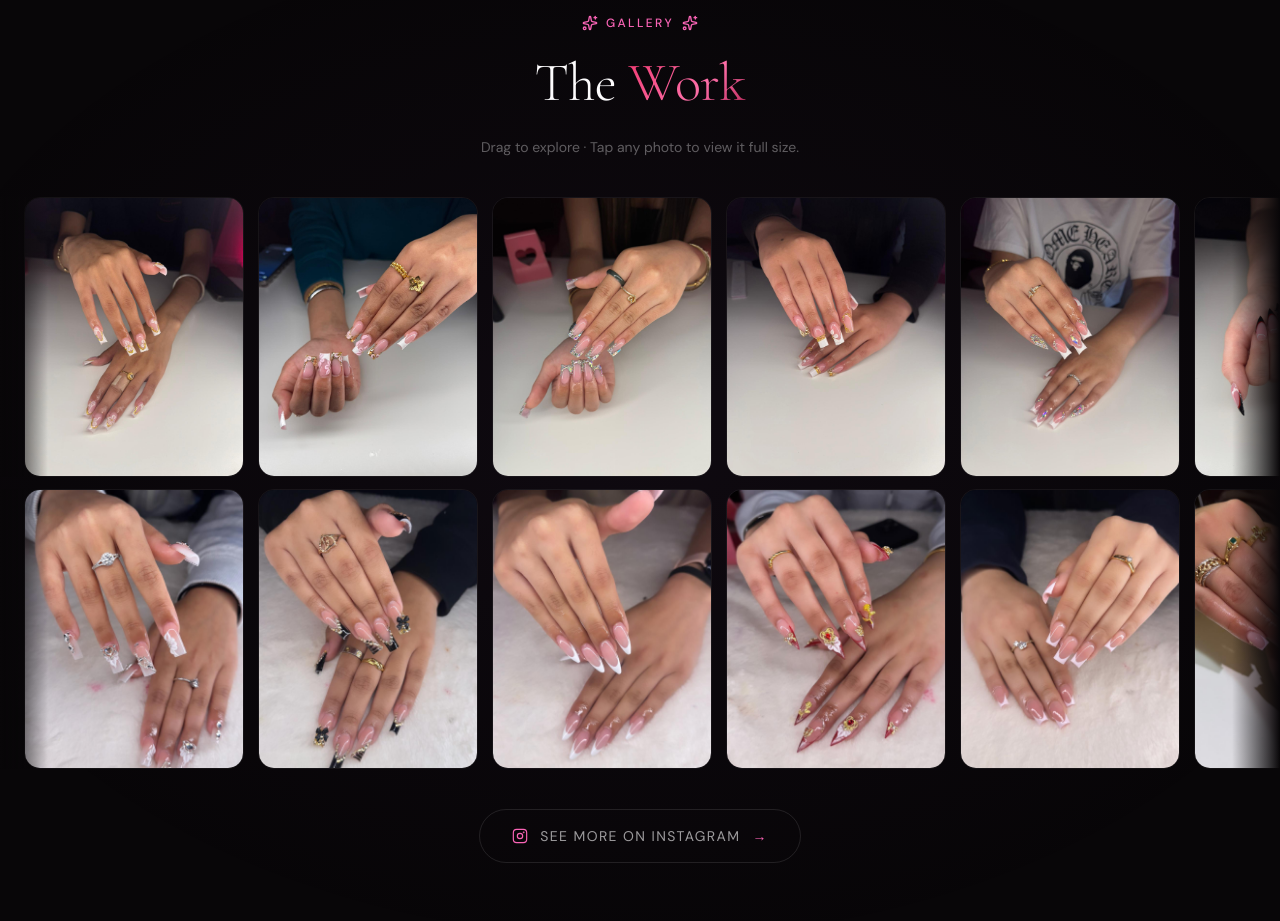
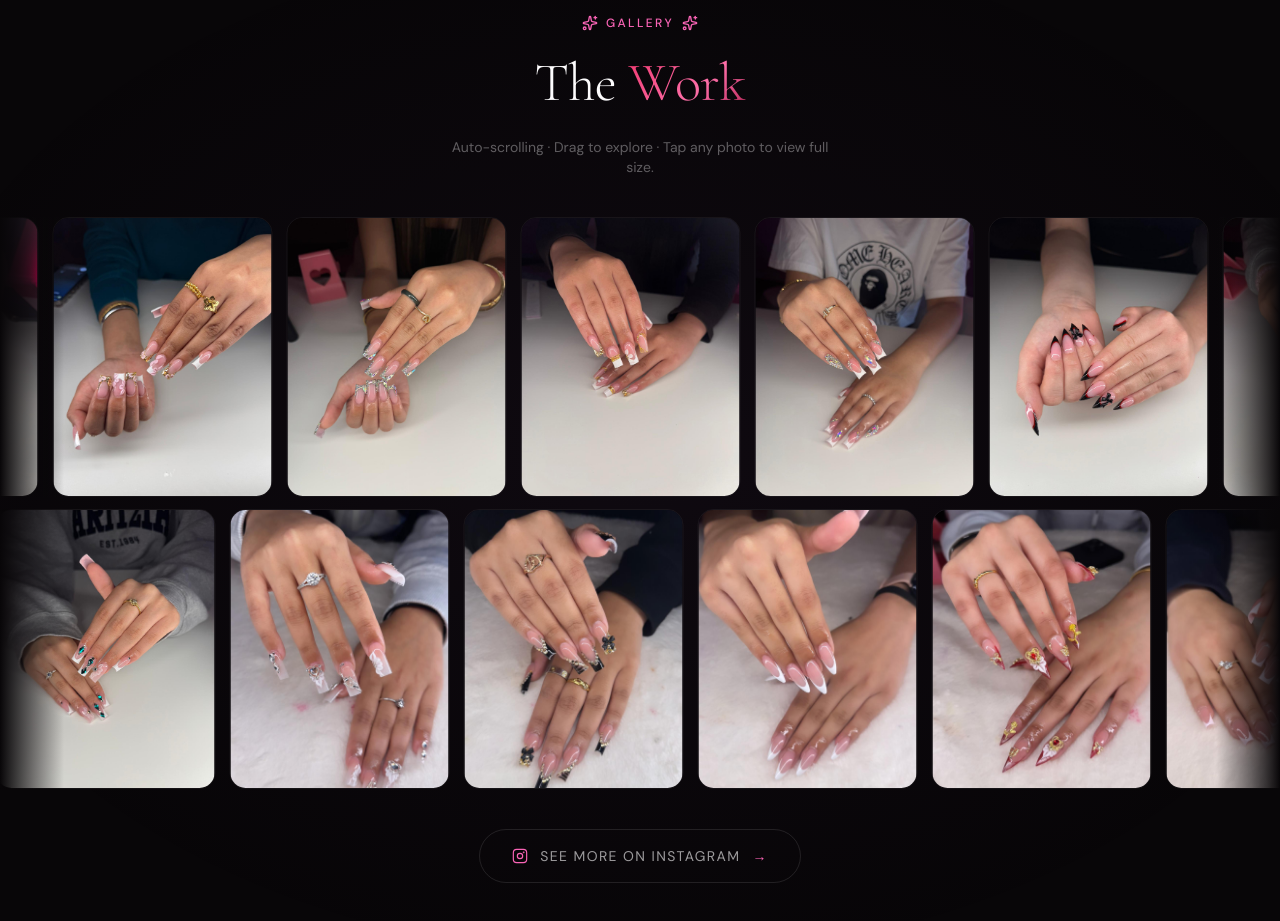
Before and after one commit to Harsh-0214/GlammedByDT, a Next.js app: page / in a window 1280 px wide. Shown: the part 2960-3881 px from the top of the page. Built offline with nearby package versions, Linux system fonts and the light colour scheme.

Commit message:
Add auto-scrolling infinite loop to gallery carousels
Co-Authored-By: Claude Sonnet 4.6 <noreply@anthropic.com>
Claude-Session: https://claude.ai/code/session_01975hamfxQCn3MYteLCXbHm

```diff
--- a/src/components/Gallery.tsx
+++ b/src/components/Gallery.tsx
@@ -1,7 +1,7 @@
 "use client";
 
-import { useRef, useState, useCallback, useEffect } from "react";
-import { motion, useInView, useMotionValue, useSpring, animate } from "framer-motion";
+import { useRef, useState, useEffect, useCallback, useMemo } from "react";
+import { motion, useInView, useMotionValue } from "framer-motion";
 import { Sparkles, X, ChevronLeft, ChevronRight } from "lucide-react";
 import Image from "next/image";
 import InstagramIcon from "@/components/InstagramIcon";
@@ -15,6 +15,7 @@ const row1 = ALL_PHOTOS.slice(0, 29);
 const row2 = ALL_PHOTOS.slice(29, 57);
 
 const CARD_GAP = 14;
+const SPEED = 0.5; // px per frame
 
 function useCardSize() {
   const [size, setSize] = useState({ w: 220, h: 280 });
@@ -64,7 +65,6 @@ function Lightbox({
       className="fixed inset-0 z-50 flex items-center justify-center bg-black/90 backdrop-blur-sm"
       onClick={onClose}
     >
-      {/* Close */}
       <button
         className="absolute top-4 right-4 z-10 p-2 rounded-full bg-white/10 hover:bg-white/20 transition-colors text-white"
         onClick={onClose}
@@ -73,7 +73,6 @@ function Lightbox({
         <X className="w-5 h-5" />
       </button>
 
-      {/* Prev */}
       <button
         className="absolute left-3 sm:left-6 z-10 p-2 rounded-full bg-white/10 hover:bg-white/20 transition-colors text-white"
         onClick={(e) => { e.stopPropagation(); onPrev(); }}
@@ -82,7 +81,6 @@ function Lightbox({
         <ChevronLeft className="w-6 h-6" />
       </button>
 
-      {/* Image */}
       <motion.div
         key={index}
         initial={{ opacity: 0, scale: 0.95 }}
@@ -101,12 +99,10 @@ function Lightbox({
         />
       </motion.div>
 
-      {/* Counter */}
       <div className="absolute bottom-4 left-1/2 -translate-x-1/2 text-white/40 text-xs tracking-widest">
         {index + 1} / {photos.length}
       </div>
 
-      {/* Next */}
       <button
         className="absolute right-3 sm:right-6 z-10 p-2 rounded-full bg-white/10 hover:bg-white/20 transition-colors text-white"
         onClick={(e) => { e.stopPropagation(); onNext(); }}
@@ -124,6 +120,7 @@ function CarouselRow({
   rowOffset = 0,
   cardW,
   cardH,
+  scrollDirection,
   onCardClick,
 }: {
   items: typeof ALL_PHOTOS;
@@ -131,59 +128,90 @@ function CarouselRow({
   rowOffset?: number;
   cardW: number;
   cardH: number;
-  onCardClick: (id: number) => void;
+  scrollDirection: 1 | -1;
+  onCardClick: (globalIndex: number) => void;
 }) {
-  const trackRef = useRef<HTMLDivElement>(null);
   const x = useMotionValue(0);
-  const springX = useSpring(x, { stiffness: 380, damping: 38 });
+  const xRef = useRef(0);
+  const isDraggingRef = useRef(false);
   const [isDragging, setIsDragging] = useState(false);
-  const dragStartX = useRef(0);
+  const pointerDownX = useRef(0);
 
-  const getConstraints = useCallback(() => {
-    if (!trackRef.current) return { left: 0, right: 0 };
-    const totalWidth = items.length * (cardW + CARD_GAP) - CARD_GAP;
-    const visibleWidth = trackRef.current.offsetWidth;
-    return { left: -(totalWidth - visibleWidth), right: 0 };
-  }, [items.length, cardW]);
+  // Duplicate for seamless loop
+  const loopedItems = useMemo(() => [...items, ...items, ...items], [items]);
+  const singleWidth = useMemo(
+    () => items.length * (cardW + CARD_GAP),
+    [items.length, cardW]
+  );
+
+  // Start in the middle copy so both directions have room
+  useEffect(() => {
+    xRef.current = -singleWidth;
+    x.set(-singleWidth);
+  }, [singleWidth, x]);
+
+  // Auto-scroll RAF loop
+  useEffect(() => {
+    let rafId: number;
+    function tick() {
+      if (!isDraggingRef.current) {
+        xRef.current += scrollDirection * SPEED;
+        // Wrap: keep position within the middle copy
+        if (xRef.current < -singleWidth * 2) xRef.current += singleWidth;
+        if (xRef.current > 0) xRef.current -= singleWidth;
+        x.set(xRef.current);
+      }
+      rafId = requestAnimationFrame(tick);
+    }
+    rafId = requestAnimationFrame(tick);
+    return () => cancelAnimationFrame(rafId);
+  }, [x, singleWidth, scrollDirection]);
 
   return (
     <div
-      ref={trackRef}
       className="relative overflow-hidden cursor-grab active:cursor-grabbing"
       style={{ touchAction: "pan-y" }}
     >
-      <div className="pointer-events-none absolute left-0 top-0 bottom-0 w-12 z-10 bg-gradient-to-r from-[#080608] to-transparent" />
-      <div className="pointer-events-none absolute right-0 top-0 bottom-0 w-12 z-10 bg-gradient-to-l from-[#080608] to-transparent" />
+      <div className="pointer-events-none absolute left-0 top-0 bottom-0 w-16 z-10 bg-gradient-to-r from-[#080608] to-transparent" />
+      <div className="pointer-events-none absolute right-0 top-0 bottom-0 w-16 z-10 bg-gradient-to-l from-[#080608] to-transparent" />
 
       <motion.div
         drag="x"
-        dragConstraints={getConstraints()}
-        dragElastic={0.07}
-        style={{ x: springX }}
+        dragConstraints={{ left: -singleWidth * 2.5, right: singleWidth * 0.5 }}
+        dragElastic={0}
+        style={{ x }}
         onDragStart={(_, info) => {
+          isDraggingRef.current = true;
           setIsDragging(true);
-          dragStartX.current = info.point.x;
+          pointerDownX.current = info.point.x;
         }}
-        onDragEnd={() => {
+        onDragEnd={(_, info) => {
+          // Sync xRef with where framer-motion left x
+          let cur = x.get();
+          while (cur < -singleWidth * 2) cur += singleWidth;
+          while (cur > 0) cur -= singleWidth;
+          xRef.current = cur;
+          x.set(cur);
+          isDraggingRef.current = false;
           setIsDragging(false);
-          const currentX = x.get();
-          const snapped = Math.round(currentX / (cardW + CARD_GAP)) * (cardW + CARD_GAP);
-          const constraints = getConstraints();
-          const clamped = Math.max(constraints.left, Math.min(0, snapped));
-          animate(x, clamped, { type: "spring", stiffness: 380, damping: 38 });
+          pointerDownX.current = info.point.x;
         }}
         className="flex gap-[14px] pl-6 pr-6 select-none"
       >
-        {items.map((photo, i) => (
+        {loopedItems.map((photo, i) => (
           <motion.div
-            key={photo.id}
+            key={`${photo.id}-${i}`}
             initial={{ opacity: 0, scale: 0.93 }}
             animate={inView ? { opacity: 1, scale: 1 } : {}}
-            transition={{ delay: rowOffset + i * 0.03, duration: 0.45, ease: [0.23, 1, 0.32, 1] }}
+            transition={{ delay: rowOffset + (i % items.length) * 0.02, duration: 0.45, ease: [0.23, 1, 0.32, 1] }}
             className="flex-shrink-0 relative rounded-2xl overflow-hidden border border-white/5 group cursor-pointer"
             style={{ width: cardW, height: cardH }}
-            onClick={() => {
-              if (!isDragging) onCardClick(photo.id - 1);
+            onPointerDown={(e) => { pointerDownX.current = e.clientX; }}
+            onPointerUp={(e) => {
+              const delta = Math.abs(e.clientX - pointerDownX.current);
+              if (delta < 6 && !isDraggingRef.current) {
+                onCardClick(photo.id - 1);
+              }
             }}
           >
             <Image
@@ -195,7 +223,6 @@ function CarouselRow({
               draggable={false}
             />
             <div className="absolute inset-0 bg-black/0 group-hover:bg-black/20 transition-colors duration-300" />
-
             <div
               className="absolute inset-0 rounded-2xl opacity-0 group-hover:opacity-100 pointer-events-none"
               style={{
@@ -248,14 +275,30 @@ export default function Gallery() {
             The <span className="text-gradient">Work</span>
           </h2>
           <p className="text-white/35 text-sm max-w-sm mx-auto">
-            Drag to explore · Tap any photo to view it full size.
+            Auto-scrolling · Drag to explore · Tap any photo to view full size.
           </p>
         </motion.div>
       </div>
 
       <div className="flex flex-col gap-3">
-        <CarouselRow items={row1} inView={inView} rowOffset={0}    cardW={CARD_W} cardH={CARD_H} onCardClick={openLightbox} />
-        <CarouselRow items={row2} inView={inView} rowOffset={0.15} cardW={CARD_W} cardH={CARD_H} onCardClick={(i) => openLightbox(i + 29)} />
+        <CarouselRow
+          items={row1}
+          inView={inView}
+          rowOffset={0}
+          cardW={CARD_W}
+          cardH={CARD_H}
+          scrollDirection={-1}
+          onCardClick={openLightbox}
+        />
+        <CarouselRow
+          items={row2}
+          inView={inView}
+          rowOffset={0.1}
+          cardW={CARD_W}
+          cardH={CARD_H}
+          scrollDirection={1}
+          onCardClick={(i) => openLightbox(i + 29)}
+        />
       </div>
 
       <motion.div
```
